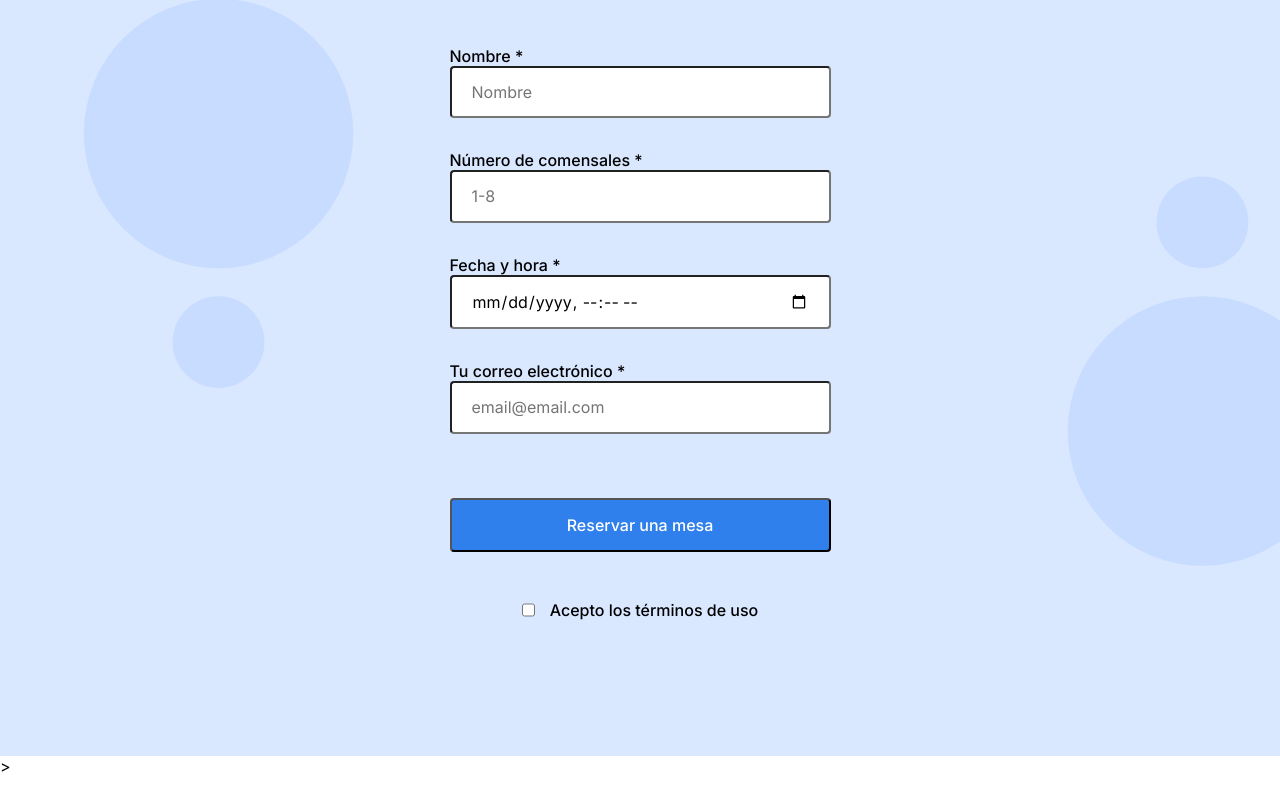
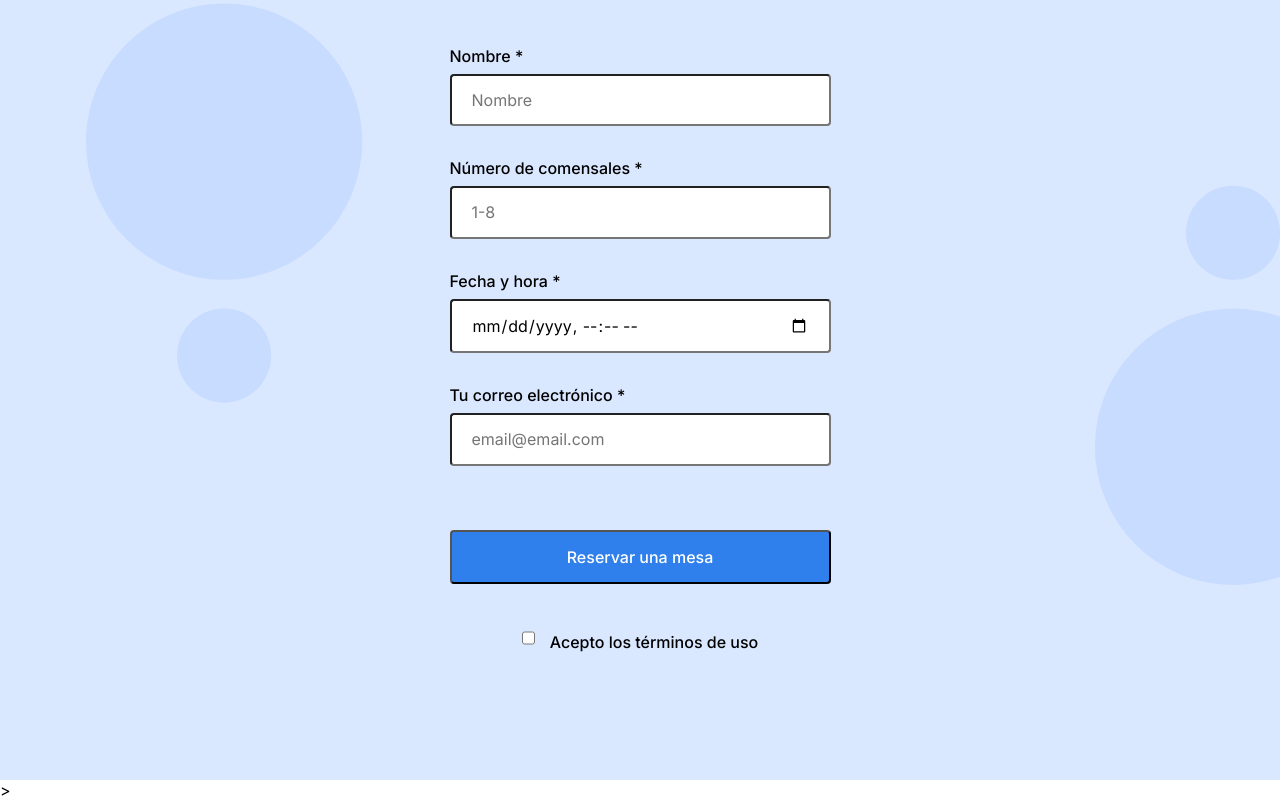
Before and after one commit to juanjohz1/web_project_coffeeshop, a plain HTML site: page index.html in a window 1280 px wide. Shown: the part 1904-2704 px from the top of the page. Before the commit the page ends 2680 px from the top, so only its background shows below. Drawn offline with Linux system fonts and the light colour scheme.

Commit message:
correccion
con validador css ,estaba incorrecto la linea 212

```diff
--- a/pages/index.css
+++ b/pages/index.css
@@ -209,7 +209,7 @@ margin-bottom: 8px;
   line-height: 20px;
   font-weight: 500;
   line-height: 20px;
-  margin-bottom: 0 0 8px;
+  margin-bottom: 8px;
 }
 
 .reservation__button {
```
